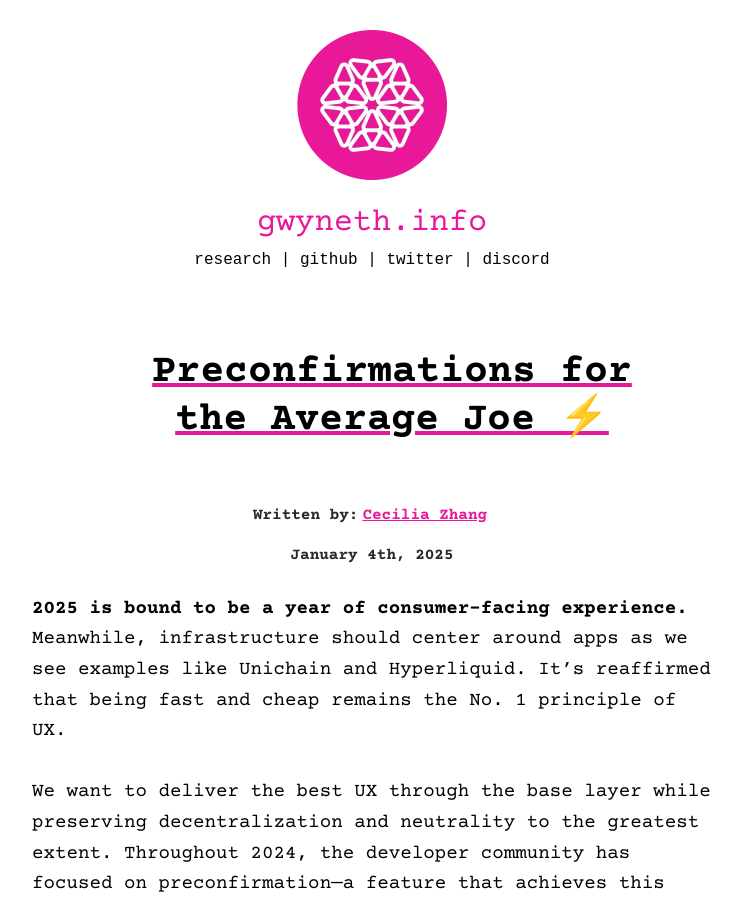
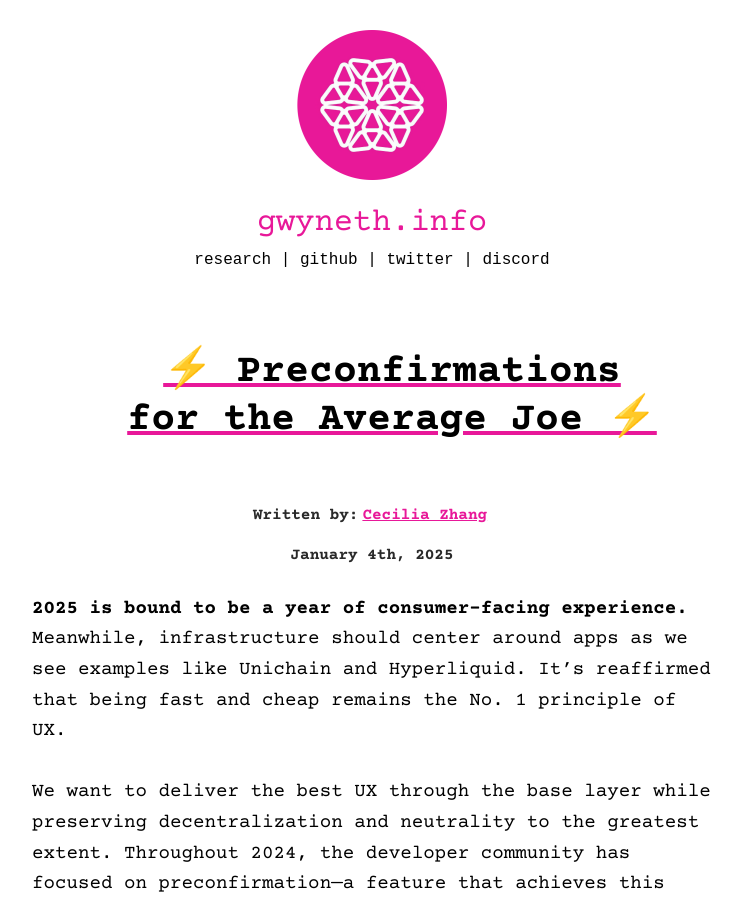
Before and after one commit to ex-scxr/ex-scxr.github.io, a Jekyll site: the page built from preconfs.md, in a window 1280 px wide and 900 px high. Shown: the whole window, without its empty margins (268-1009 px from the left). Built offline with Jekyll 4.4.1, drawn with Linux system fonts in a browser that asks for light colours.

```diff
--- a/preconfs.md
+++ b/preconfs.md
@@ -1,6 +1,6 @@
 ---
 layout: article
-title: Preconfirmations for the Average Joe
+title: ⚡️ Preconfirmations for the Average Joe
 permalink: /research/preconfs/
 ---
 <div class="title-container">
```
